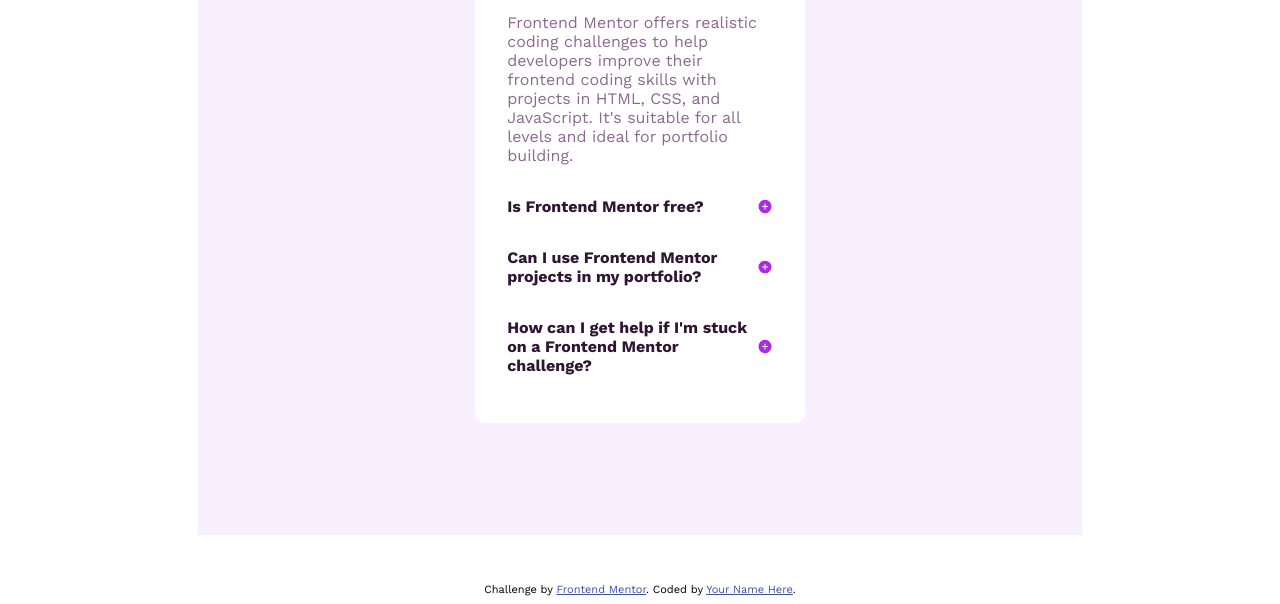
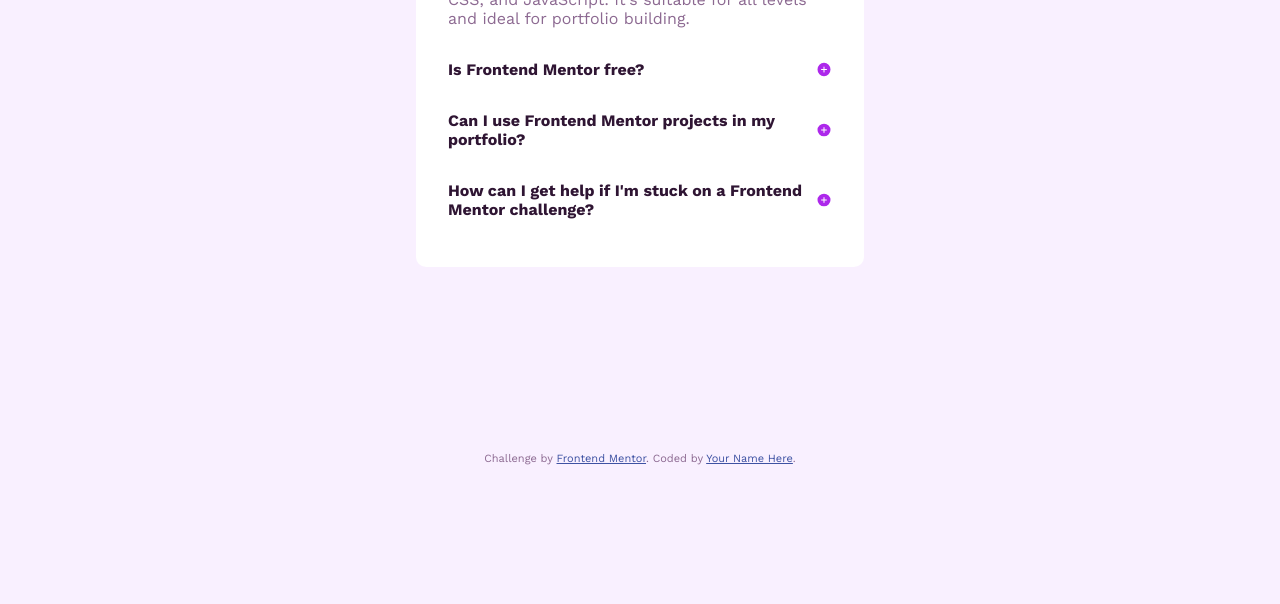
Before and after one commit to Samreensaba/faq-accordion-main, a plain HTML site: page index.html in a window 1280 px wide. Shown: the part 335-939 px from the top of the page. After the commit the page ends 800 px from the top, so only its background shows below. Drawn offline with nearby package versions, Linux system fonts and the light colour scheme.

Commit message:
style update

```diff
--- a/index.html
+++ b/index.html
@@ -22,21 +22,24 @@
       body {
         font-size: 16px;
         font-family: "Work Sans", sans-serif;
+        background-color: hsl(275, 100%, 97%);
+        margin: 0;
+        position: relative;
+
+        color: hsl(292, 16%, 49%);
+
+        padding-top: 7rem;
       }
-      .container {
-        margin-top: 5rem;
-        margin-bottom: 3rem;
-        margin-right: auto;
-        margin-left: auto;
-        background: url("./assets/images/background-pattern-desktop.svg")
-            no-repeat top,
-          hsl(275, 100%, 97%);
-        background-size: 100% 32%, 100% 100%;
-        background-position: top, bottom;
-        color: hsl(292, 16%, 49%);
-        max-width: 70%;
-        padding-top: 7rem;
-        padding-bottom: 7rem;
+      body::before {
+        content: "";
+        position: absolute;
+        top: 0;
+        left: 0;
+        right: 0;
+        height: 30%; /* Height for the patterned area */
+        background: url("/faq-accordion-main/assets/images/background-pattern-desktop.svg")
+          repeat; /* Pattern */
+        z-index: -1; /* Send it behind the content */
       }
       .section {
         max-width: 30%;
@@ -88,6 +91,10 @@
       .attribution {
         font-size: 11px;
         text-align: center;
+        position: fixed;
+        bottom: 0;
+        left: 0;
+        right: 0;
       }
       .attribution a {
         color: hsl(228, 45%, 44%);
@@ -98,7 +105,11 @@
     <div class="container">
       <div class="section">
         <div class="heading">
-          <img class="img" src="/assets/images/icon-star.svg" alt="star icon" />
+          <img
+            class="img"
+            src="/faq-accordion-main/assets/images/icon-star.svg"
+            alt="star icon"
+          />
           <h1 class="heading">FAQs</h1>
         </div>
 
@@ -171,12 +182,12 @@
       </div>
     </div>
 
-    <div class="attribution">
+    <footer class="attribution">
       Challenge by
       <a href="https://www.frontendmentor.io?ref=challenge" target="_blank"
         >Frontend Mentor</a
       >. Coded by <a href="#">Your Name Here</a>.
-    </div>
+    </footer>
 
     <script>
       const questions = document.querySelectorAll(".faqs");
```
